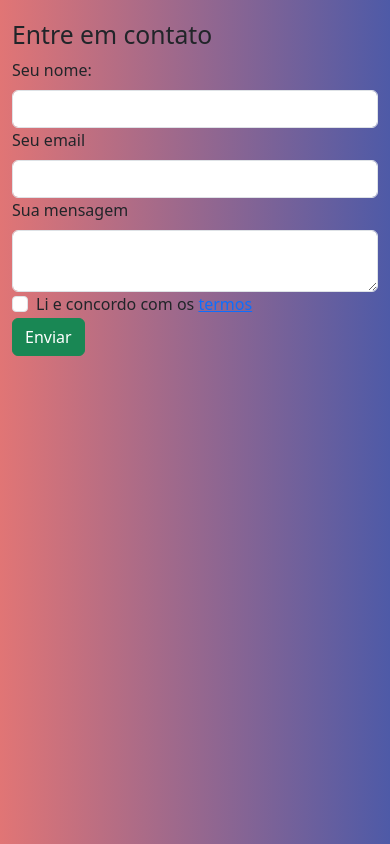
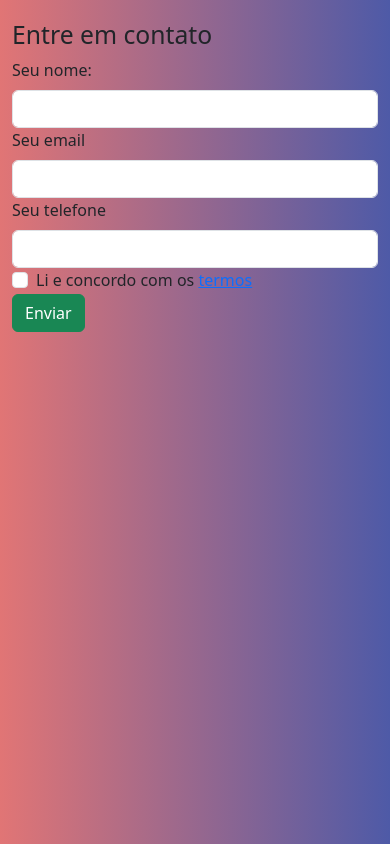
Before and after one commit to guimmotta/m12, a plain HTML site: page index.html in a window 390 px wide. Drawn offline with nearby package versions, Linux system fonts and the light colour scheme.

Commit message:
added phone section

```diff
--- a/index.html
+++ b/index.html
@@ -22,8 +22,8 @@
                     <input class="form-control" type="text" id="nome" required>
                     <label class="form-label" for="email">Seu email</label>
                     <input class="form-control" type="email" id="email" required>
-                    <label class="form-label" for="mensagem">Sua mensagem</label>
-                    <textarea class="form-control" id="mensagem"></textarea>
+                    <label class="form-label" for="tel">Seu telefone</label>
+                    <input class="form-control" type="tel" id="tel" requ>
                     <div class="form-check form">
                         <input class="form-check-input" type="checkbox" id="aceito-termos" required>
                         <label class="form-check-label" for="aceito-termos">Li e concordo com os <a href="">termos</a></label>
```
Also changed, not shown: main.css (line endings or trailing spaces).
